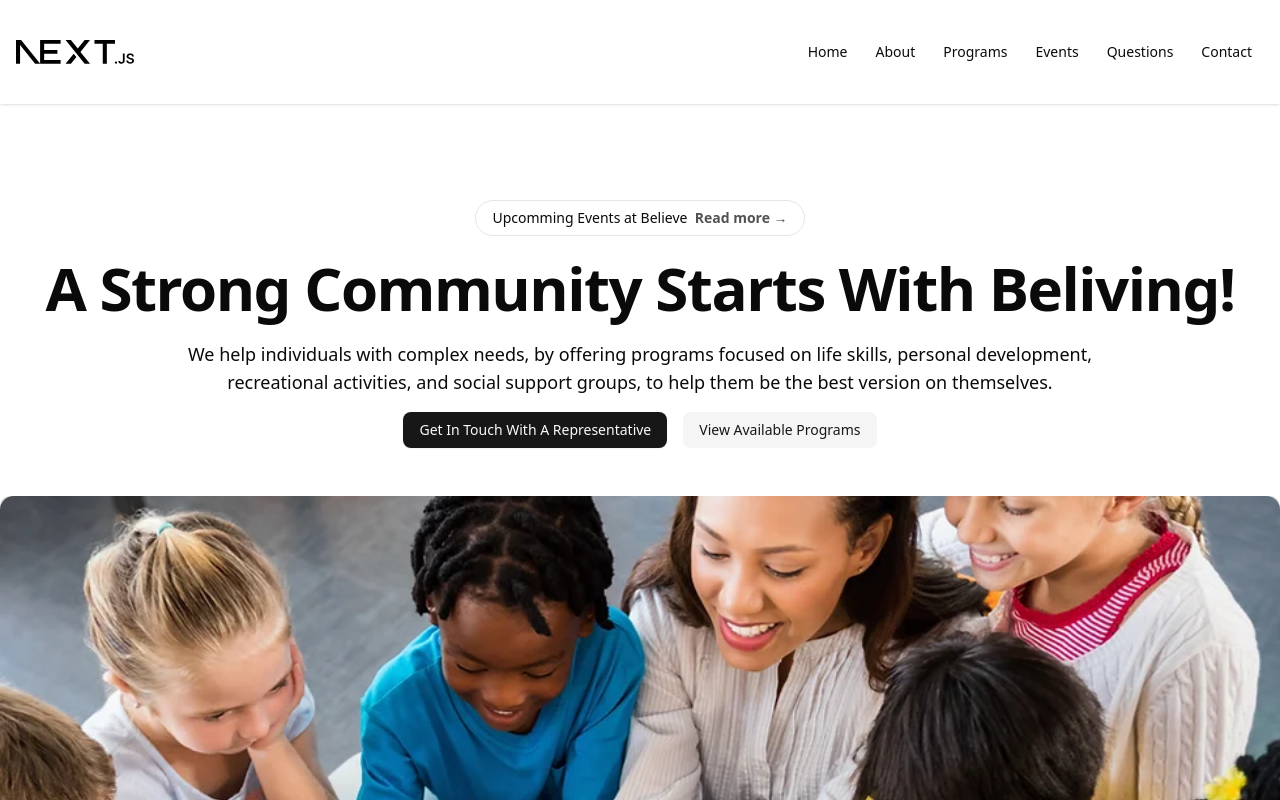
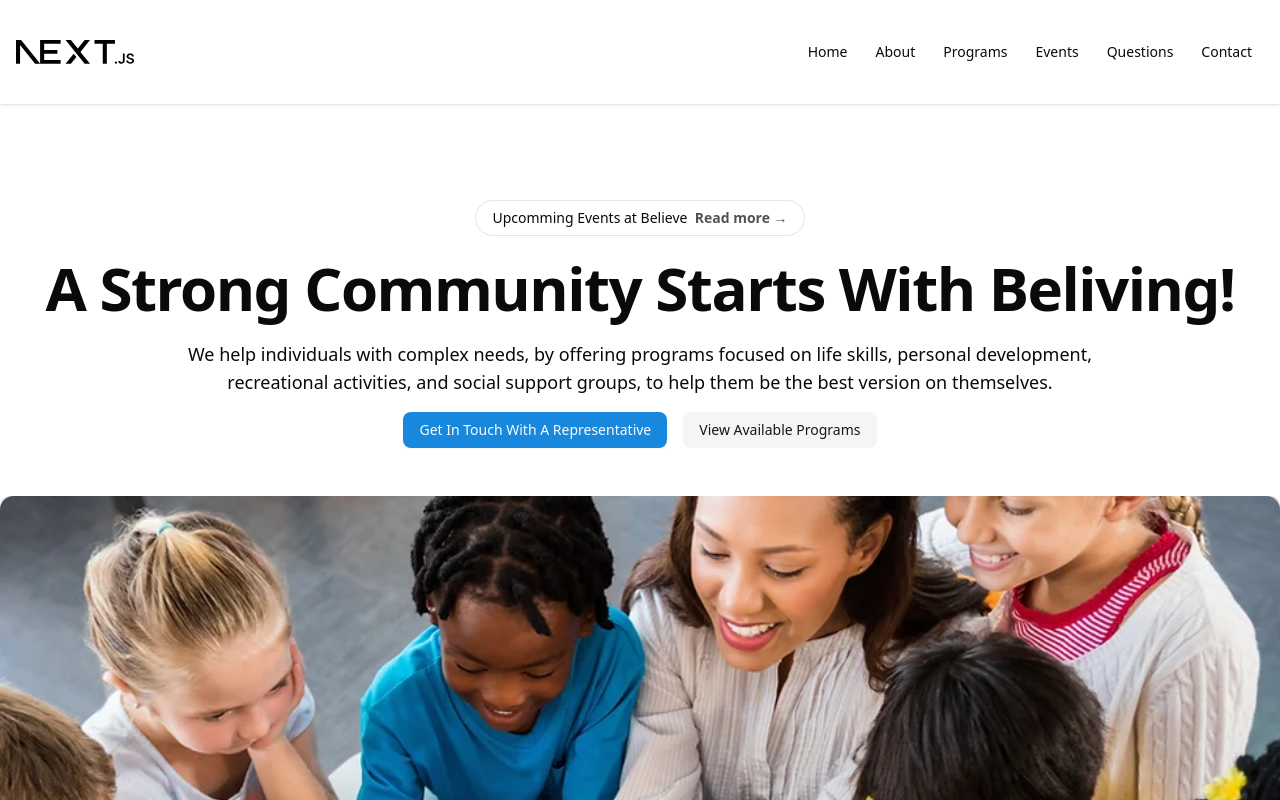
Before and after one commit to Justin-Bento/believe-support-services, a Next.js app: page / in a window 1280 px wide. Shown: the top 800 px of the page. Built offline with nearby package versions, Linux system fonts and the light colour scheme.

Commit message:
Updated shadcn ui colours

```diff
--- a/src/app/globals.css
+++ b/src/app/globals.css
@@ -51,7 +51,7 @@
   --card-foreground: oklch(0.145 0 0);
   --popover: oklch(1 0 0);
   --popover-foreground: oklch(0.145 0 0);
-  --primary: oklch(0.205 0 0);
+  --primary: #1788de;
   --primary-foreground: oklch(0.985 0 0);
   --secondary: oklch(0.97 0 0);
   --secondary-foreground: oklch(0.205 0 0);
@@ -113,6 +113,59 @@
 }
 
 @layer base {
+  :root {
+    --background: 0 0% 100%;
+    --foreground: 222.2 84% 4.9%;
+    --card: 0 0% 100%;
+    --card-foreground: 222.2 84% 4.9%;
+    --popover: 0 0% 100%;
+    --popover-foreground: 222.2 84% 4.9%;
+    --primary: 221.2 83.2% 53.3%;
+    --primary-foreground: 210 40% 98%;
+    --secondary: 210 40% 96.1%;
+    --secondary-foreground: 222.2 47.4% 11.2%;
+    --muted: 210 40% 96.1%;
+    --muted-foreground: 215.4 16.3% 46.9%;
+    --accent: 210 40% 96.1%;
+    --accent-foreground: 222.2 47.4% 11.2%;
+    --destructive: 0 84.2% 60.2%;
+    --destructive-foreground: 210 40% 98%;
+    --border: 214.3 31.8% 91.4%;
+    --input: 214.3 31.8% 91.4%;
+    --ring: 221.2 83.2% 53.3%;
+    --radius: 0.5rem;
+    --chart-1: 12 76% 61%;
+    --chart-2: 173 58% 39%;
+    --chart-3: 197 37% 24%;
+    --chart-4: 43 74% 66%;
+    --chart-5: 27 87% 67%;
+  }
+  .dark {
+    --background: 222.2 84% 4.9%;
+    --foreground: 210 40% 98%;
+    --card: 222.2 84% 4.9%;
+    --card-foreground: 210 40% 98%;
+    --popover: 222.2 84% 4.9%;
+    --popover-foreground: 210 40% 98%;
+    --primary: 217.2 91.2% 59.8%;
+    --primary-foreground: 222.2 47.4% 11.2%;
+    --secondary: 217.2 32.6% 17.5%;
+    --secondary-foreground: 210 40% 98%;
+    --muted: 217.2 32.6% 17.5%;
+    --muted-foreground: 215 20.2% 65.1%;
+    --accent: 217.2 32.6% 17.5%;
+    --accent-foreground: 210 40% 98%;
+    --destructive: 0 62.8% 30.6%;
+    --destructive-foreground: 210 40% 98%;
+    --border: 217.2 32.6% 17.5%;
+    --input: 217.2 32.6% 17.5%;
+    --ring: 224.3 76.3% 48%;
+    --chart-1: 220 70% 50%;
+    --chart-2: 160 60% 45%;
+    --chart-3: 30 80% 55%;
+    --chart-4: 280 65% 60%;
+    --chart-5: 340 75% 55%;
+  }
   * {
     @apply border-border outline-ring/50;
   }
```
